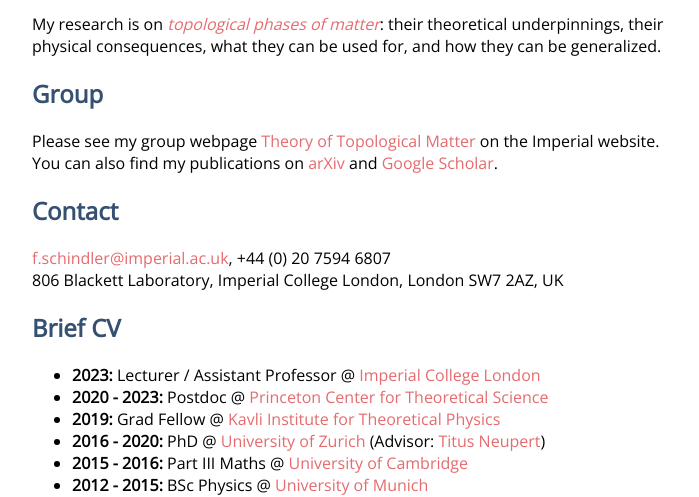
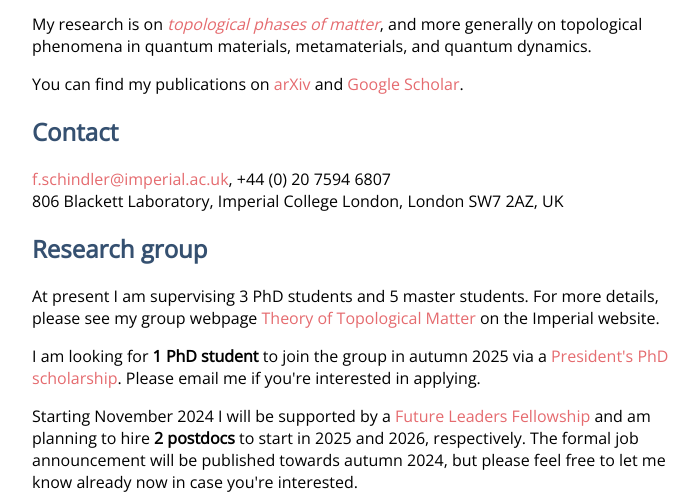
Before and after one commit to frankschindler/frankschindler.github.io, a plain HTML site: page index.html in a window 1280 px wide. Shown: the part 324-821 px from the top of the page, without its empty margins (288-987 px from the left). Drawn offline with nearby package versions, Linux system fonts and the light colour scheme.

Commit message:
Update index.html

```diff
--- a/index.html
+++ b/index.html
@@ -1,5 +1,6 @@
 <!doctype html>
 <html>
+
 
 <head>
 	<meta name="viewport" content="width=device-width, initial-scale=1.0">
@@ -8,45 +9,82 @@
 	<title>Frank Schindler</title>
 </head>
 
+
 <body>
+
 
 <img src="frank_schindler.jpg" style="width:175px"/>
 
+
 <div>
+
 	<h1>Frank Schindler</h1>
+
 	<p>
 		Hi! I'm a lecturer in condensed matter theory at <a href="https://www.imperial.ac.uk/physics/">Imperial College London</a>.
 	</p>
+
 	<p>
-	My research is on <a href="https://www.quantamagazine.org/physicists-aim-to-classify-all-possible-phases-of-matter-20180103/"><i>topological phases of matter</i></a>: their theoretical underpinnings, their physical consequences, what they can be used for, and how they can be generalized.
+		My research is on <a href="https://www.quantamagazine.org/physicists-aim-to-classify-all-possible-phases-of-matter-20180103/"><i>topological phases of matter</i></a>, and more generally on topological phenomena in quantum materials, metamaterials, and quantum dynamics.
 	</p>
+
+	<p>
+		You can find my publications on <a href="http://arxiv.org/a/schindler_f_2">arXiv</a> and <a href="https://scholar.google.com/citations?user=15-4AygAAAAJ&hl=en">Google Scholar</a>.
+	</p>
+
 </div>
 
-<div> <h2>Group</h2>
-	<p>
-	Please see my group webpage <a href="https://www.imperial.ac.uk/theory-of-topological-matter/">Theory of Topological Matter</a> on the Imperial website. You can also find my publications on <a href="http://arxiv.org/a/schindler_f_2">arXiv</a> and <a href="https://scholar.google.com/citations?user=15-4AygAAAAJ&hl=en">Google Scholar</a>.
-	</p>
-</div>
 
 <div>
+
 	<h2>Contact</h2>
 	<p>
 	<a href="mailto:f.schindler@imperial.ac.uk">f.schindler@imperial.ac.uk</a>, +44 (0) 20 7594 6807<br>
 	806 Blackett Laboratory, Imperial College London, London SW7 2AZ, UK
 	</p>
+
 </div>
 
+
+<div> <h2>Research group</h2>
+
+	<p>
+		At present I am supervising 3 PhD students and 5 master students. For more details, please see my group webpage <a href="https://www.imperial.ac.uk/theory-of-topological-matter/">Theory of Topological Matter</a> on the Imperial website.
+	</p>
+
+	<p>
+		I am looking for <b>1 PhD student</b> to join the group in autumn 2025 via a <a href="https://www.imperial.ac.uk/study/fees-and-funding/postgraduate-doctoral/grants-scholarships/presidents-phd/">President's PhD scholarship</a>. Please email me if you're interested in applying.
+	</p>
+
+	<p>
+		Starting November 2024 I will be supported by a <a href="https://www.ukri.org/news/68-new-future-leaders-fellows-awarded-104-million-in-the-eighth-round/">Future Leaders Fellowship</a> and am planning to hire <b>2 postdocs</b> to start in 2025 and 2026, respectively. The formal job announcement will be published towards autumn 2024, but please feel free to let me know already now in case you're interested.
+	</p>
+
+</div>
+
+
 <div>
+
 	<h2>Brief CV</h2>
+
 	<ul>
+
 		<li><b>2023:</b> Lecturer / Assistant Professor @ <a href="https://www.imperial.ac.uk">Imperial College London</a></li>
+
 		<li><b>2020 - 2023:</b> Postdoc @ <a href="https://pcts.princeton.edu">Princeton Center for Theoretical Science</a></li>
+
 		<li><b>2019:</b> Grad Fellow @ <a href="https://www.kitp.ucsb.edu">Kavli Institute for Theoretical Physics</a></li>
+
 		<li><b>2016 - 2020:</b> PhD @ <a href="https://www.uzh.ch/en.html">University of Zurich</a> (Advisor: <a href="https://www.physik.uzh.ch/en/groups/neupert/team/neupert.html">Titus Neupert</a>) </li>
+
 		<li><b>2015 - 2016:</b> Part III Maths @ <a href="https://www.cam.ac.uk">University of Cambridge</a></li>
+
 		<li><b>2012 - 2015:</b> BSc Physics @ <a href="https://www.lmu.de/en/index.html">University of Munich</a></li>
+
 	</ul>
+
 </div>
+
 
 </body>
 </html>
```
